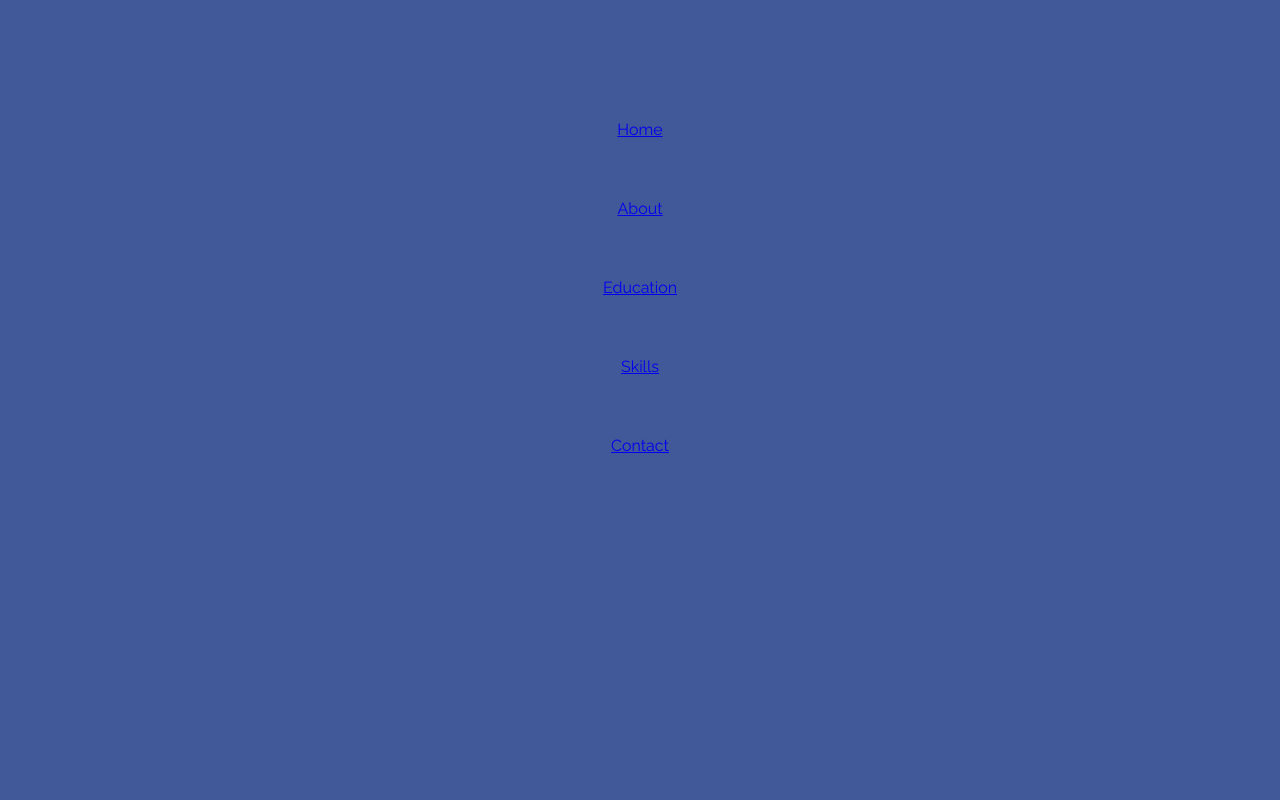
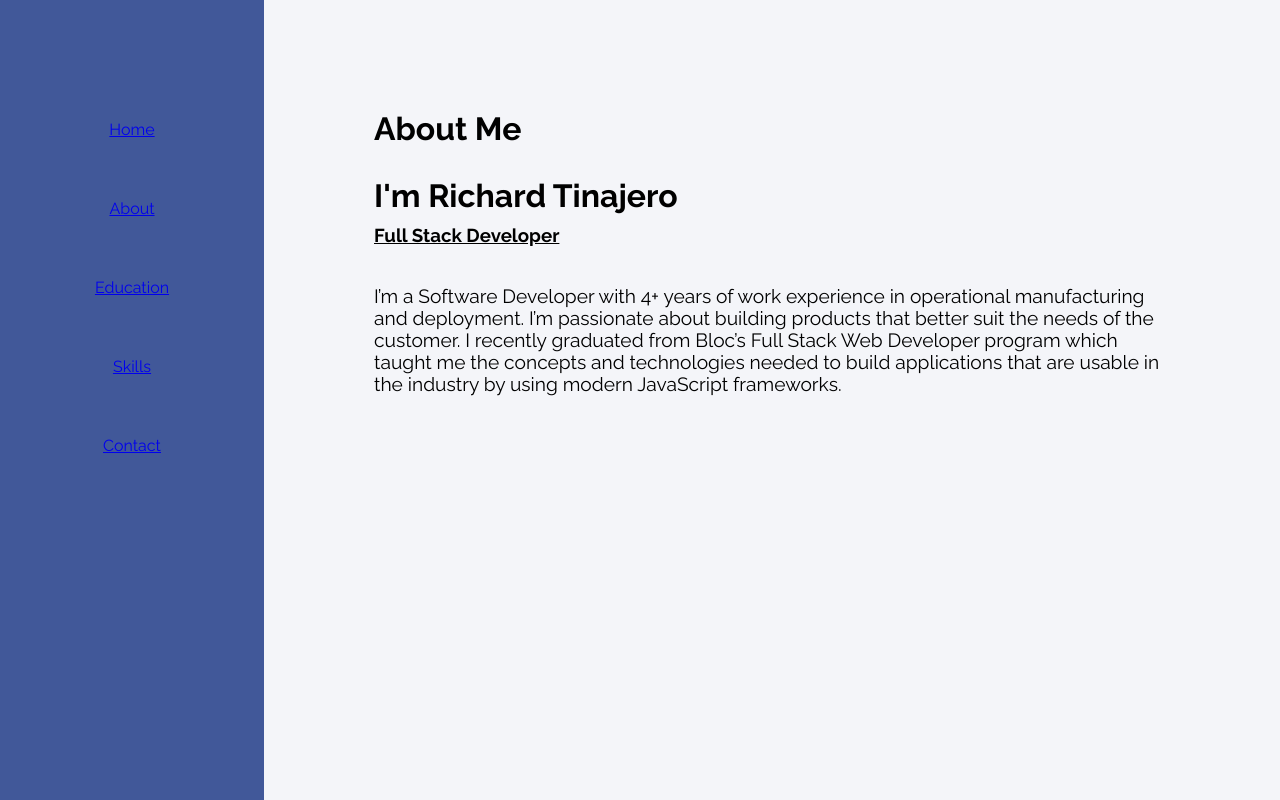
Before and after one commit to rj-tinajero/Portfolio, a React (Create React App) app: page /about in a window 1280 px wide. Built offline with nearby package versions, Linux system fonts and the light colour scheme.

Commit message:
placing components

```diff
--- a/public/index.html
+++ b/public/index.html
@@ -24,7 +24,8 @@
       work correctly both with client-side routing and a non-root public URL.
       Learn how to configure a non-root public URL by running `npm run build`.
     -->
-    <title>React App</title>
+    <title>Richard Tinajero</title>
+    <script src="https://kit.fontawesome.com/fc13b6e9c1.js" crossorigin="anonymous"></script>
   </head>
   <body>
     <noscript>You need to enable JavaScript to run this app.</noscript>
--- a/src/App.css
+++ b/src/App.css
@@ -25,7 +25,7 @@ body {
 /* .condiv class is for the right side content container*/
 .condiv {
   padding: 100px ;
-  background-color: #282c34;
+  background-color: #f4f5f9;
   flex:var(--condiv-flex);
 }
 
@@ -51,6 +51,50 @@ nav ul li {
 .active {
   font-weight: bolder;
 }
+
+.social {
+  position: absolute;
+  margin-top: 100px;
+  display: flex;
+  bottom: 60px;
+}
+
+.social i {
+  padding-right: 30px;
+  font-size: 25px;
+  color: #cfcfcf;
+}
+
+.social i:hover {
+  color: #3b3b3b;
+}
+
+.home {
+  display: flex;
+  justify-content: center;
+  flex-direction: column;
+  align-items: center;
+}
+
+.profilepic {
+  border-radius: 50%;
+  width: 300px;
+  margin: 20px;
+
+}
+
+.subtopic {
+  margin: 10px 10px 30px 10px !important;
+}
+
+p {
+  font-size: var(--fontsize-p);
+}
+
+h1,h2,h3,h4,p {
+  margin: 10px;
+}
+
 /* .App {
   text-align: center;
 }
--- a/src/App.js
+++ b/src/App.js
@@ -1,8 +1,9 @@
 import React, { Component } from 'react';
 import { BrowserRouter as Router, Route } from 'react-router-dom';
 import Navbar from './components/Navbar';
+import Home from './contents/Home';
+import About from './contents/About';
 import Skills from './components/Skills';
-import Social from './components/Social';
 import Widecard from './components/Widecard';
 import logo from './logo.svg';
 import './App.css';
@@ -12,6 +13,12 @@ function App() {
     <Router>
       <div className="App">
         <Navbar />
+        <Route exact path="/">
+          <Home />
+        </Route>
+        <Route exact path="/about">
+          <About />
+        </Route>
       </div>
     </Router>
   );
--- a/src/components/NavItem.js
+++ b/src/components/NavItem.js
@@ -6,7 +6,7 @@ class NavItem extends Component {
 
    render() {
       return (
-         <li>
+         <li id={this.props.item}>
             <Link to={this.props.toLink} onClick={this.props.activec.bind(this, this.props.item)}>
                {this.props.item}
             </Link>
--- a/src/components/Navbar.js
+++ b/src/components/Navbar.js
@@ -10,11 +10,11 @@ class Navbar extends Component {
       }
    }
 
-   activeItem = x => {
+   activeItem = (x) => {
       if(this.state.NavItemActive.length > 0) {
          document.getElementById(this.state.NavItemActive).classList.remove('active');
       }
-      this.setState({'NavItemActive': x}, () => {
+      this.setState({'NavItemActive': x}, () => { console.log(this.state.NavItemActive, "asdvboafb");
          document.getElementById(this.state.NavItemActive).classList.add('active');
       });
    }
--- a/src/components/Social.js
+++ b/src/components/Social.js
@@ -0,0 +1,17 @@
+import React, { Component } from 'react';
+
+class Social extends Component {
+   render() {
+      return(
+         <div className="social">
+
+            <a href="https://github.com/rj-tinajero" target="_blank"><i class="fab fa-github"></i></a>
+            <a href="https://linkedin.com/in/richard-tinajero" target="_blank"><i class="fab fa-linkedin-in"></i></a>
+            <a href="https://medium.com/@rj.tinajero92" target="_blank"><i class="fab fa-medium-m"></i></a>
+
+         </div>
+      );
+   }
+}
+
+export default Social;
--- a/src/contents/About.js
+++ b/src/contents/About.js
@@ -0,0 +1,20 @@
+import React, { Component } from 'react';
+
+class About extends Component {
+   render() {
+      return(
+         <div className="condiv">
+            <h1 className="subtopic">About Me</h1>
+            <h1>I'm Richard Tinajero</h1>
+            <h3><u>Full Stack Developer</u></h3>
+            <br></br>
+            <p>I’m a Software Developer with 4+ years of work experience in operational manufacturing and deployment.
+               I’m passionate about building products that better suit the needs of the customer. I recently graduated from Bloc’s Full
+               Stack Web Developer program which taught me the concepts and technologies needed to build applications that are usable in the
+               industry by using modern JavaScript frameworks. </p>
+         </div>
+      );
+   }
+}
+
+export default About;
--- a/src/contents/Home.js
+++ b/src/contents/Home.js
@@ -1,12 +1,21 @@
 import React, { Component } from 'react';
+import ReactTypingEffect from 'react-typing-effect';
+import profilepic from '../img/richard1.jpg';
 
-import profilepic from '../img/richard1.jpeg';
+import Social from '../components/Social';
 
-class XYZ extends Component {
+class Home extends Component {
    render() {
       return(
-         <img src={profilepic} className="profilepic"></img>
-      )
+         <div className="condiv home">
+            <img src={profilepic} className="profilepic"></img>
+            <ReactTypingEffect className="typingeffect"
+               text={["I'm Richard Tinajero!", 'I am a web developer!', 'Welcome to my site!', 'Feel free to browse around', 'Wow...you still here? :)']}
+               speed={100} eraseDelay={700} />
+            <Social />
+         </div>
+
+      );
    }
 }
 
```
